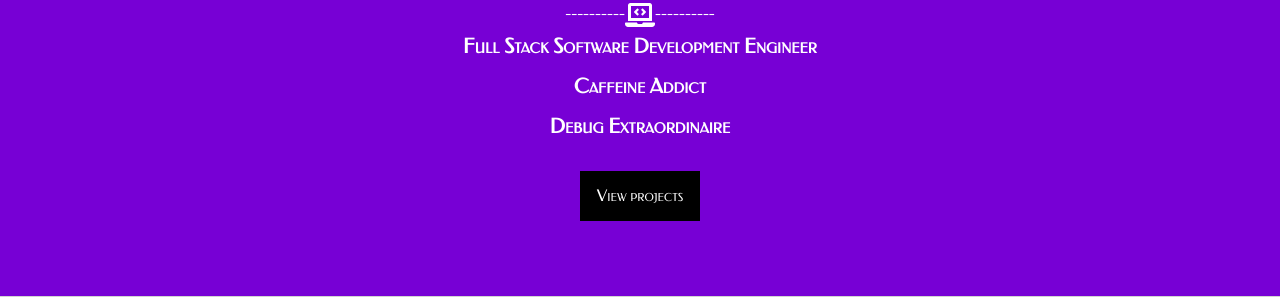
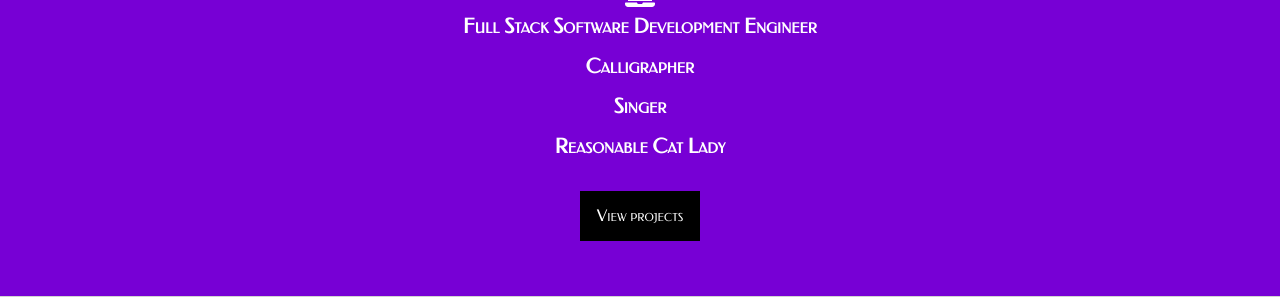
Before and after one commit to AmyShackles/portfolio-gatsby, a Gatsby site: page / in a window 1280 px wide. Shown: the part 464-761 px from the top of the page. Built offline with nearby package versions, Linux system fonts and the light colour scheme; Gatsby itself is replaced by a stand-in of ours.

Commit message:
Changed personal description

```diff
--- a/src/pages/index.js
+++ b/src/pages/index.js
@@ -19,9 +19,11 @@ const IndexPage = () => (
         <h2 className="home-description">
           Full Stack Software Development Engineer
           <br />
-          Caffeine Addict
+          Calligrapher
           <br />
-          Debug Extraordinaire
+          Singer
+          <br />
+          Reasonable Cat Lady
         </h2>
         <Link
           to="/projects"
```
